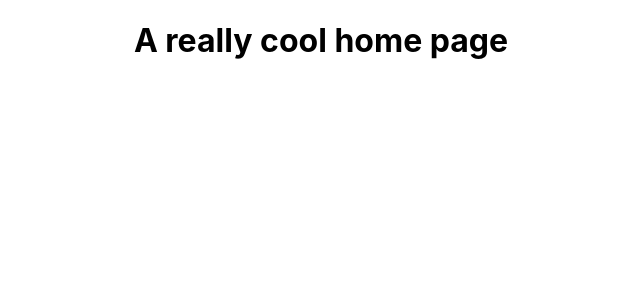
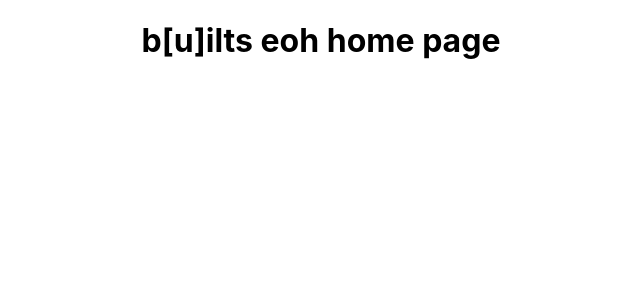
Before and after one commit to BUILT-Illinois/built-air-canvas-website, a React (Create React App) app in the folder air-canvas-website/: page / in a window 1280 px wide. Shown: the top 300 px of the page, without its empty margins (319-959 px from the left). Built offline with nearby package versions, Linux system fonts and the light colour scheme.

Commit message:
testing continous deployment

```diff
--- a/air-canvas-website/src/App.js
+++ b/air-canvas-website/src/App.js
@@ -4,7 +4,7 @@ function App() {
   return (
     <div className="App">
       <h1>
-        A really cool home page
+        b[u]ilts eoh home page
       </h1>
     </div>
   );
```
